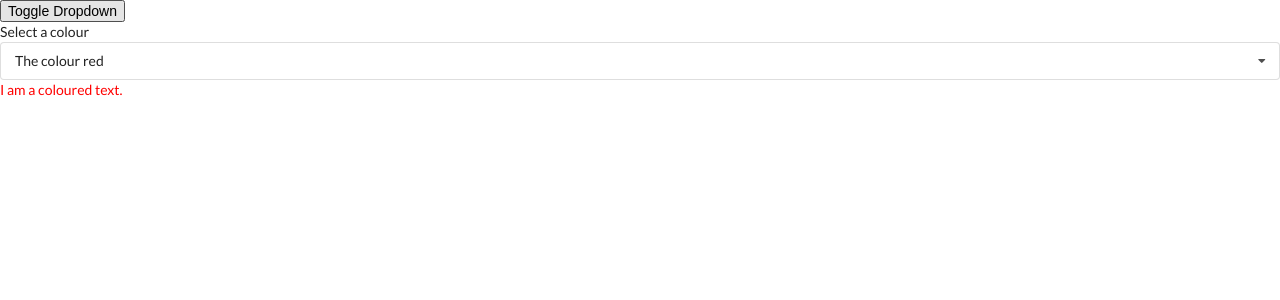
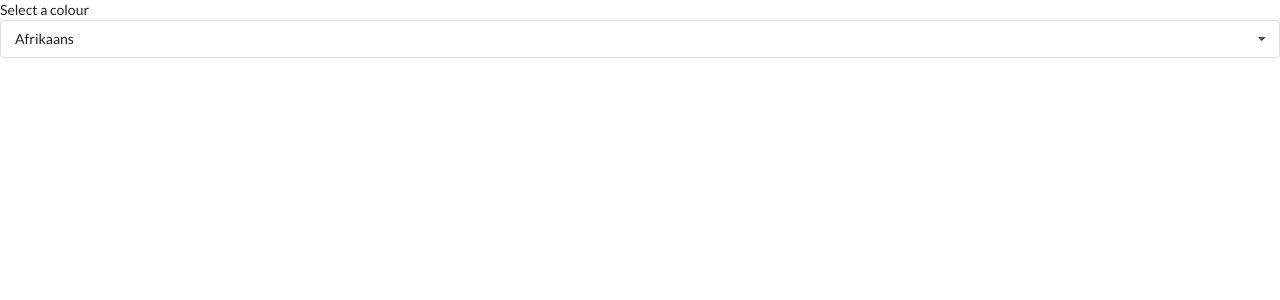
Before and after one commit to danCoda/reactPractiseAmericanUdemy, a React (Create React App) app: page / in a window 1280 px wide. Shown: the top 300 px of the page. Built offline with nearby package versions, Linux system fonts and the light colour scheme.

Commit message:
End of 188. New component: Translate.

```diff
--- a/src/App.js
+++ b/src/App.js
@@ -2,6 +2,7 @@
 import Accordion from './components/Accordion';
 import Search from './components/Search';
 import Dropdown from './components/Dropdown';
+import Translate from './components/Translate';
 
 const items = [
     {
@@ -34,19 +35,7 @@
 ];
 
 export default () => {
-    const [selected, setSelected] = useState(options[0]);
-    const [showDropDown, setShowDropdown] = useState(true);
     return (
-        <div>
-        <button onClick={() => setShowDropdown(!showDropDown)}>Toggle Dropdown</button>
-        { showDropDown ?
-            <Dropdown
-                options={options}
-                selected={selected}
-                onSelectedChange={setSelected}
-            />
-            : null
-        }
-        </div>
+        <Translate />
     );
 }
--- a/src/components/Dropdown.js
+++ b/src/components/Dropdown.js
@@ -33,7 +33,6 @@
 
     const onOptionClick = option => {
         onSelectedChange(option);
-        document.querySelector("#coloured-text").style.color = option.value;
     }
 
     const renderedOptions = options.map(o => {
@@ -67,9 +66,6 @@
                     </div>
                 </div>
             </div>
-            <div id="coloured-text" style={{color: selected.value}}>
-                I am a coloured text.
-            </div>
         </div>
     );
 };
--- /dev/null
+++ b/src/components/Translate.js
@@ -0,0 +1,32 @@
+import React, { useState } from 'react';
+import Dropdown from './Dropdown';
+
+const options = [
+    {
+        label: 'Afrikaans',
+        value: 'af'
+    },
+    {
+        label: 'Arabic',
+        value: 'ar'
+    },
+    {
+        label: 'Hindi',
+        value: 'hi'
+    },
+]
+
+const Translate = () => {
+    const [language, setLanguage] = useState(options[0])
+    return (
+        <div>
+            <Dropdown
+                options={options}
+                selected={language}
+                onSelectedChange={setLanguage}
+            />
+        </div>
+    );
+};
+
+export default Translate;
```
